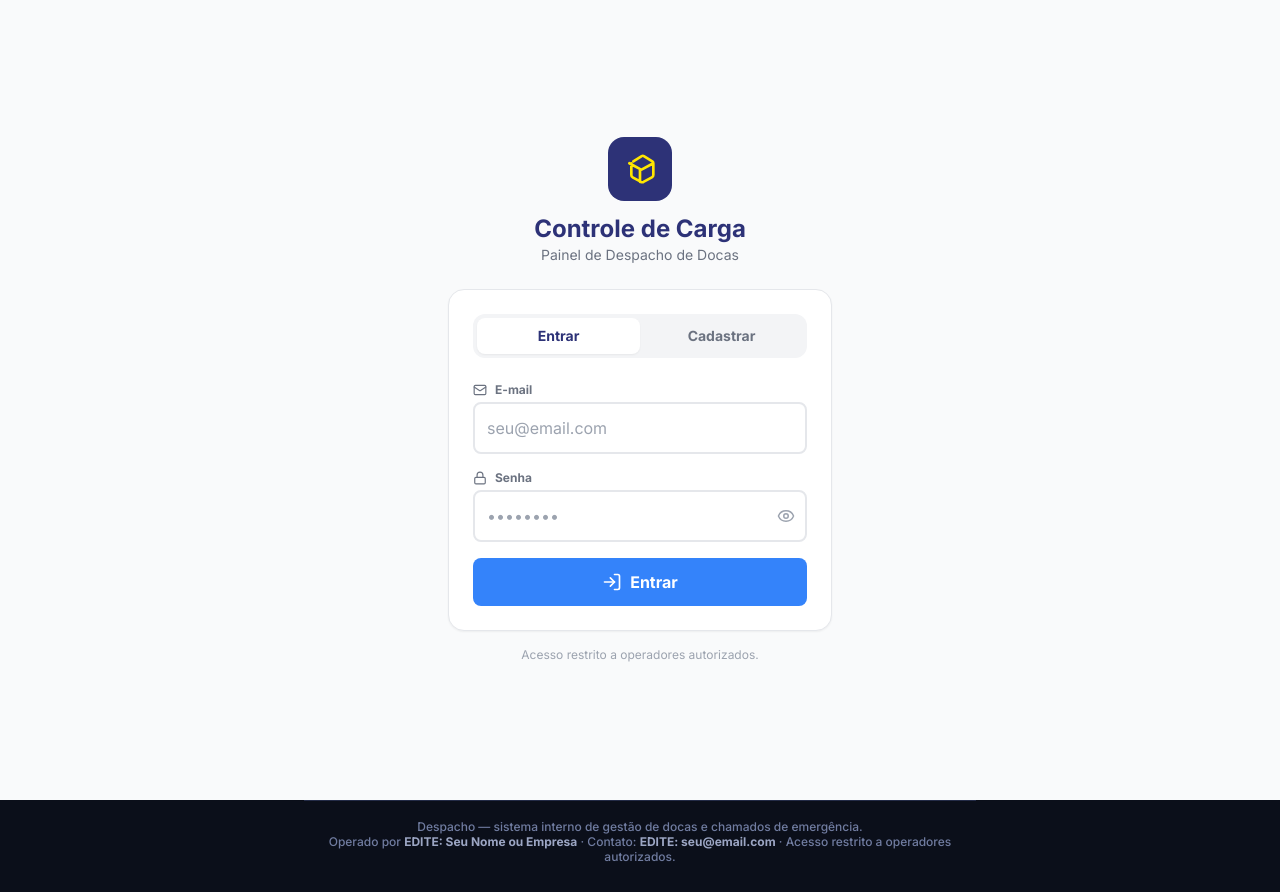
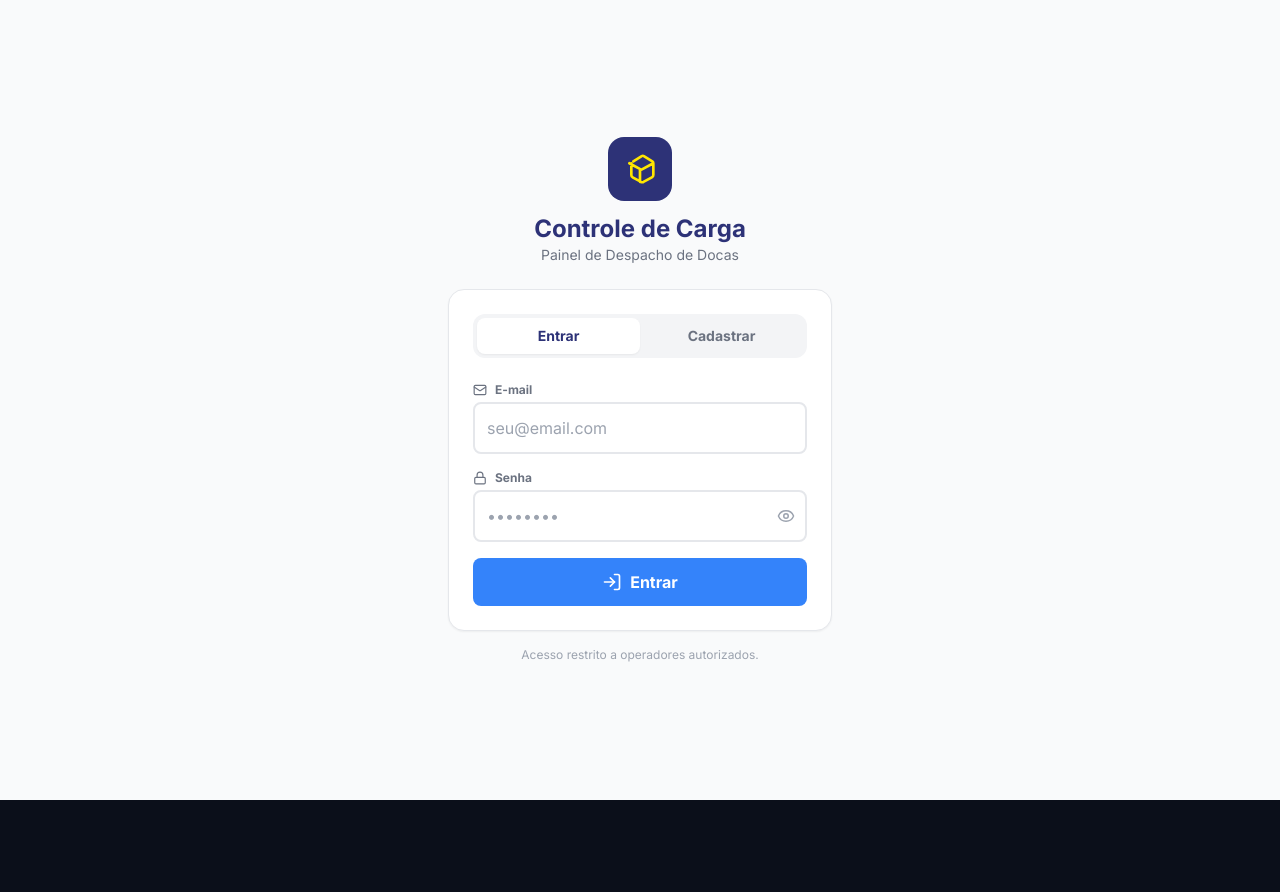
Before and after one commit to tiago21lima22-png/lacre, a plain HTML site: page index.html in a window 1280 px wide. After the commit the page ends 800 px from the top, so only its background shows below. Drawn offline with nearby package versions, Linux system fonts and the light colour scheme; no server answers.

Commit message:
Add files via upload

```diff
--- a/index.html
+++ b/index.html
@@ -3,22 +3,9 @@
 <head>
   <meta charset="UTF-8">
   <meta name="viewport" content="width=device-width, initial-scale=1.0">
-  <meta name="description" content="Despacho — painel interno de gestão de docas e chamados de emergência para operação logística. Sistema de uso restrito a operadores autorizados.">
   <title>Despacho - Painel de Docas</title>
 
   <!-- Configuração e instruções de deploy: ver README.md -->
-
-  <!--
-    Verificação do Google Search Console (opcional, mas recomendado):
-    1. Crie a propriedade em https://search.google.com/search-console
-       usando exatamente a URL completa do seu GitHub Pages
-       (ex: https://seu-usuario.github.io/seu-repo/)
-    2. Escolha o método "Tag HTML"
-    3. O Google vai te dar uma linha parecida com:
-       meta name="google-site-verification" content="ALGUM_CODIGO_AQUI"
-    4. Substitua a linha logo abaixo por essa tag completa, sem comentário
-  -->
-  <!-- <meta name="google-site-verification" content="COLE_AQUI_O_CODIGO_DO_SEARCH_CONSOLE"> -->
 
   <link rel="preconnect" href="https://fonts.googleapis.com">
   <link rel="preconnect" href="https://fonts.gstatic.com" crossorigin>
@@ -100,22 +87,6 @@
 <body>
   <div id="root"></div>
 
-  <!--
-    Rodapé de identificação do sistema.
-    Fica fora do app React de propósito: aparece no HTML puro da página,
-    visível mesmo para rastreadores que não executam JavaScript — ajuda
-    a diferenciar este site de um formulário de phishing genérico para
-    qualquer revisão automática ou manual do Google Safe Browsing.
-
-    EDITE o texto abaixo com seu nome/empresa e um contato real.
-  -->
-  <footer style="max-width:42rem;margin:0 auto;padding:18px 16px 28px;text-align:center;font:500 12px Inter, system-ui, sans-serif;color:#707CA0;border-top:1px solid #232B47;">
-    Despacho — sistema interno de gestão de docas e chamados de emergência.<br>
-    Operado por <strong style="color:#9CA6C4;">EDITE: Seu Nome ou Empresa</strong> ·
-    Contato: <strong style="color:#9CA6C4;">EDITE: seu@email.com</strong> ·
-    Acesso restrito a operadores autorizados.
-  </footer>
-
   <!-- Edite suas credenciais em js/firebase-config.js -->
   <script src="js/firebase-config.js"></script>
   <!-- Lógica do app, já compilada para JavaScript puro (sem Babel) -->
```
Also changed, not shown: 1 other file.
